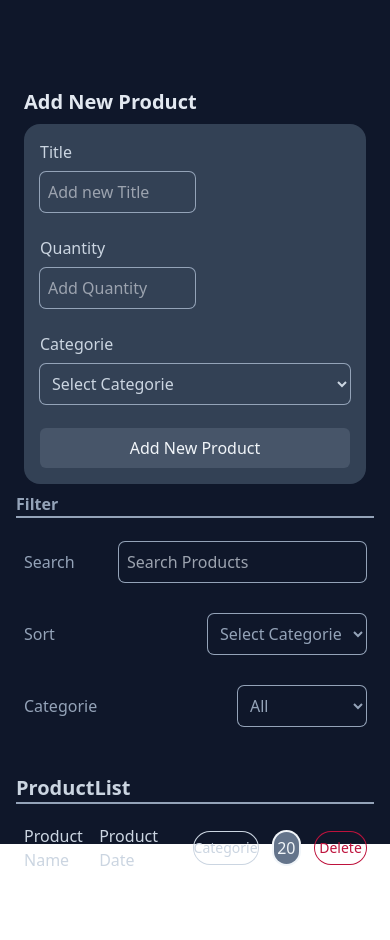
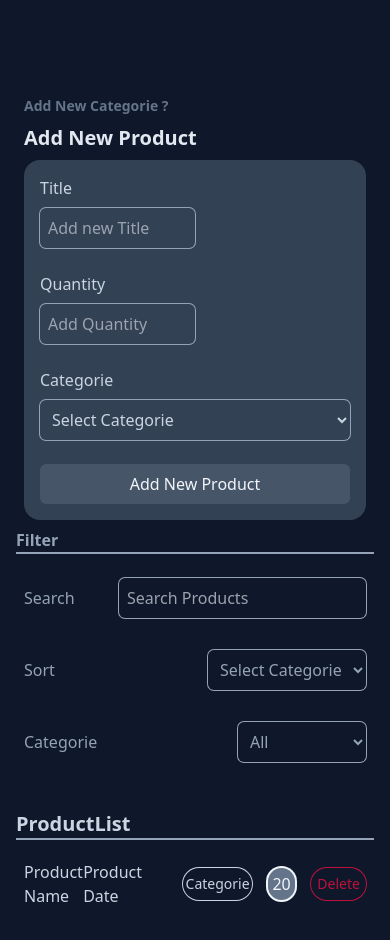
Before and after one commit to Matin-Sangabi/inventory, a React (Create React App) app: page / in a window 390 px wide. Shown: the top 940 px of the page. Before the commit the page ends 872 px from the top, so only its background shows below. Built offline with nearby package versions, Linux system fonts and the light colour scheme.

Commit message:
add new categorie added

```diff
--- a/package.json
+++ b/package.json
@@ -8,6 +8,7 @@
     "@testing-library/user-event": "^13.5.0",
     "react": "^18.2.0",
     "react-dom": "^18.2.0",
+    "react-icons": "^4.6.0",
     "react-scripts": "5.0.1",
     "web-vitals": "^2.1.4"
   },
--- a/src/App.js
+++ b/src/App.js
@@ -1,22 +1,10 @@
-import AddNewProduct from "./components/AddNewProduct/AddNewProduct";
-import FilterProducts from "./components/FilterProducts/FilterProducts";
-import ProductList from "./components/productList/productList";
+import Wrapper from "./wrapper";
 
 function App() {
   return (
-    <div className="w-full h-screen bg-slate-900">
-      <div className="max-w-screen-2xl mx-auto pt-20 px-4">
-        <div className="flex flex-col lg:flex-row gap-x-12 lg:justify-between">
-          <div className="flex flex-col w-full">
-            <AddNewProduct />
-          </div>
-          <div className="flex flex-col w-full">
-            <FilterProducts />
-            <ProductList/>
-          </div>
-        </div>
-      </div>
-    </div>
+    <>
+      <Wrapper/>
+    </>
   );
 }
 
--- /dev/null
+++ b/src/components/AddNewCategorie/AddNewCategorie.js
@@ -0,0 +1,86 @@
+import { useState } from "react";
+import { HiOutlineX } from "react-icons/hi";
+const AddNewCategorie = ({categorie}) => {
+  const [openCategorie, setOpenCategorie] = useState(false);
+  const [categorieFormData, setCategorieFormData] = useState({
+    title: "",
+    desc: "",
+  });
+  const submitHandler = (e) => {
+    e.preventDefault();
+    if(categorieFormData.title !== "" && categorieFormData.desc !== ""){
+        categorie(categorieFormData);
+    }
+  };
+  const CancelCategorie = () => {
+    setOpenCategorie(false);
+    setCategorieFormData({ ...categorieFormData, title: "", desc: "" });
+  };
+  const CategorieForamDataHandler = ({ target }) => {
+    const { name, value } = target;
+    setCategorieFormData({ ...categorieFormData, [name]: value }); // [name] key of the object dynamic key
+  };
+  return (
+    <section className="flex flex-col items-start px-2 w-full space-y-4 overflow-hidden relative">
+      <div
+        className={`bg-slate-700 p-2 rounded-lg w-full lg:w-1/2 transition-all ease-linear duration-500   ${
+          openCategorie ? "translate-y-0 " : "translate-y-full absolute  z-0"
+        }`}
+      >
+        <button
+          className="w-full flex justify-end text-slate-200 "
+          onClick={() => setOpenCategorie(false)}
+        >
+          <HiOutlineX />
+        </button>
+        <form className="flex flex-col gap-6" onSubmit={submitHandler}>
+          <div className="flex flex-col gap-2">
+            <span className="text-slate-300">Title</span>
+            <input
+              type="text"
+              name="title"
+              className="bg-transparent  rounded-md text-slate-100 ring-1 w-1/2 border-none outline-none focus:ring-2 focus:ring-blue-700 p-2 ring-slate-400"
+              placeholder="Add new Title"
+              value={categorieFormData.title}
+              onChange={CategorieForamDataHandler}
+            />
+          </div>
+          <div className="flex flex-col gap-2">
+            <span className="text-slate-300">Categorie Desc</span>
+            <textarea
+              name="desc"
+              className="bg-transparent  rounded-md ring-1 w-full resize-none text-slate-100 border-none outline-none focus:ring-2 focus:ring-blue-700 p-2 ring-slate-400"
+              placeholder="Add Desc For Categorie"
+              value={categorieFormData.desc}
+              onChange={CategorieForamDataHandler}
+            ></textarea>
+          </div>
+          <div className="flex items-center justify-between gap-x-4">
+            <button
+              type="button"
+              className="w-full p-2 bg-transparent text-slate-100 rounded-md border-none outline-none ring-2 ring-slate-600 focus:ring-2  focus:ring-blue-700"
+              onClick={CancelCategorie}
+            >
+              Cancel
+            </button>
+            <button
+              type="submit"
+              className="w-full p-3 lg:p-2 lg:text-base text-sm  bg-slate-600 text-slate-100 rounded-md border-none outline-none ring-0 ring-slate-600 focus:ring-2  focus:ring-blue-700"
+            >
+              Add New Categorie
+            </button>
+          </div>
+        </form>
+      </div>
+      <button
+        type="button"
+        className="text-slate-500 text-sm font-semibold z-10"
+        onClick={() => setOpenCategorie(true)}
+      >
+        Add New Categorie ?
+      </button>
+    </section>
+  );
+};
+
+export default AddNewCategorie;
--- a/src/components/productList/productList.js
+++ b/src/components/productList/productList.js
@@ -1,6 +1,6 @@
 const ProductList = () => {
   return (
-    <section className="flex flex-col gap-2 flex-1">
+    <section className="flex flex-col gap-2 flex-1 mb-20">
       <h1 className="block text-slate-300 font-bold border-b-2 border-slate-400 text-xl">
         ProductList
       </h1>
@@ -9,7 +9,7 @@ const ProductList = () => {
             <span>Product Name</span>
             <div className="flex items-center gap-x-4">
                 <span>Product Date</span>
-                <span  className="w-16 h-8 flex items-center justify-center  text-sm rounded-2xl ring-1 ring-slate-300">Categorie</span>
+                <span  className="w-20 h-8 flex items-center justify-center  text-sm rounded-2xl ring-1 ring-slate-300">Categorie</span>
                 <span className="w-8 h-8 bg-slate-500 flex items-center justify-center text-slate-100 rounded-full ring-2 ring-slate-100">20</span>
                 <button type="button" className="w-16 h-8 flex items-center justify-center  ring-1 ring-rose-700 rounded-2xl text-sm text-rose-700">Delete</button>
             </div>
--- /dev/null
+++ b/src/wrapper.js
@@ -0,0 +1,32 @@
+import { useState } from "react";
+import AddNewCategorie from "./components/AddNewCategorie/AddNewCategorie";
+import AddNewProduct from "./components/AddNewProduct/AddNewProduct";
+import FilterProducts from "./components/FilterProducts/FilterProducts";
+import ProductList from "./components/productList/productList";
+const Wrapper = () => {
+  const [categorieList, setCategorieList] = useState([]);
+  const AddNewCategorieList = (categorie) => {
+    setCategorieList([
+      ...categorieList,
+      { ...categorie, createdAd: new Date().toISOString() },
+    ]);
+  };
+  return (
+    <div className="w-full h-full lg:h-screen bg-slate-900">
+      <div className="max-w-screen-2xl mx-auto pt-20 px-4">
+        <div className="flex flex-col lg:flex-row gap-x-12 lg:justify-between">
+          <div className="flex flex-col w-full">
+            <AddNewCategorie categorie={AddNewCategorieList} />
+            <AddNewProduct />
+          </div>
+          <div className="flex flex-col w-full">
+            <FilterProducts />
+            <ProductList />
+          </div>
+        </div>
+      </div>
+    </div>
+  );
+};
+
+export default Wrapper;
```
Also changed, not shown: 1 other file (tests, documents, lock files or other folders).
